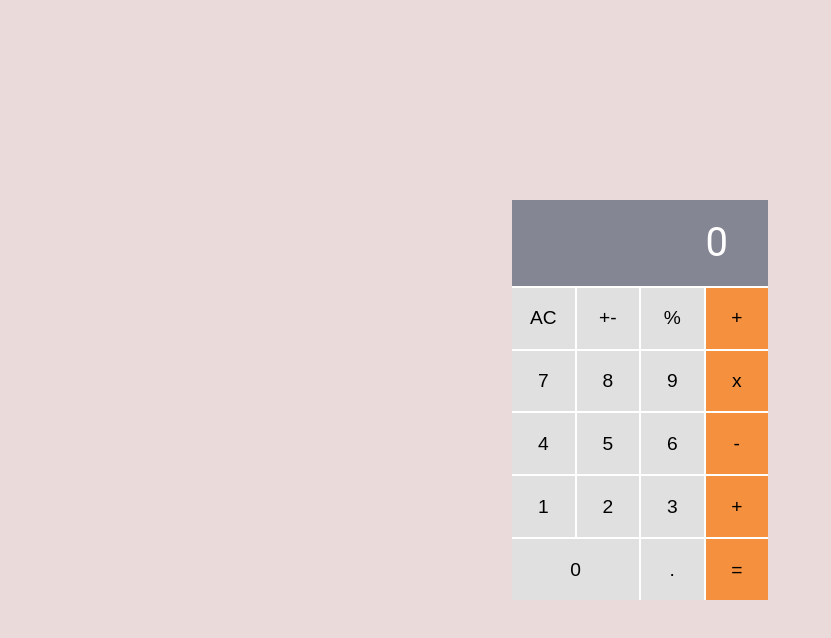
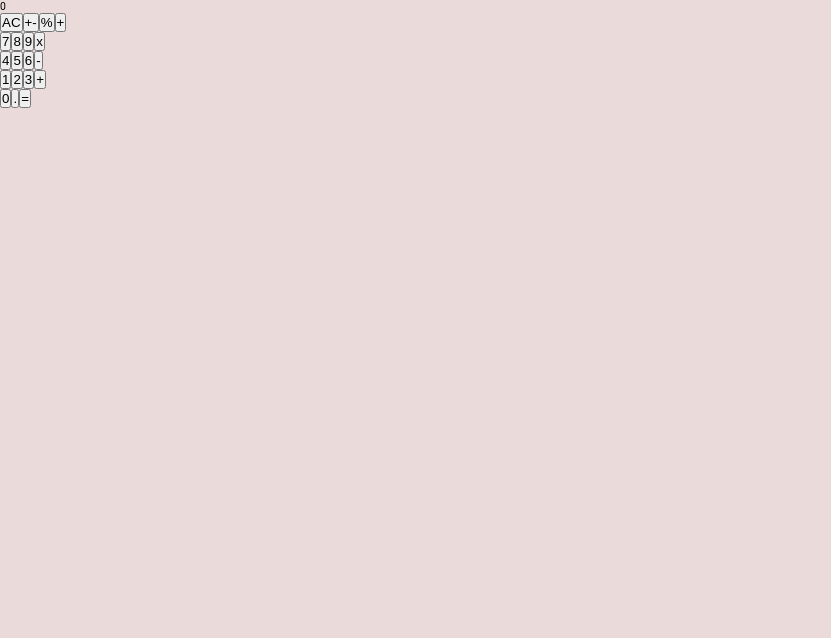
Before and after one commit to DevaWinner/math-magician, a React (Create React App) app: page / in a window 1280 px wide. Shown: the top 638 px of the page, without its empty margins (0-831 px from the left). Built offline with nearby package versions, Linux system fonts and the light colour scheme.

Commit message:
Add styling for body and default component

```diff
--- a/src/components/stylesheet/calculator.css
+++ b/src/components/stylesheet/calculator.css
@@ -21,60 +21,3 @@ body {
   height: 100%;
   width: 100%;
 }
-
-#root {
-  position: absolute;
-  top: 50%;
-  left: 50%;
-  transform: translate(-50%, -50%);
-  width: 20%;
-  height: 50%;
-  background-color: var(--white);
-}
-
-.calculator {
-  height: 100%;
-  display: grid;
-  grid-gap: 2px;
-}
-
-.line {
-  display: grid;
-  grid-template-columns: repeat(4, 1fr);
-  grid-gap: 2px;
-}
-
-.first {
-  grid-column: 1 / 3;
-}
-
-.result-line-text {
-  grid-column: 1 / 5;
-  display: flex;
-  justify-content: flex-end;
-  align-items: center;
-  padding-right: 1em;
-  font-size: 2.5rem;
-  background-color: var(--result-bar);
-  color: var(--white);
-}
-
-button {
-  border: none;
-  outline: none;
-  background-color: var(--button);
-  font-size: 1.2rem;
-  cursor: pointer;
-}
-
-button:hover {
-  background-color: var(--button-hover);
-}
-
-.last {
-  background-color: var(--last-button);
-}
-
-.last:hover {
-  background-color: var(--last-button-hover);
-}
```
